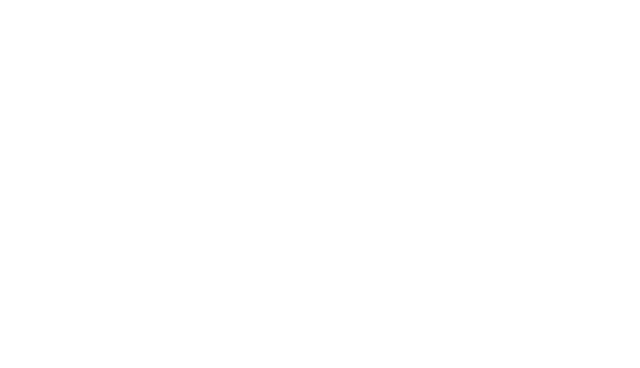
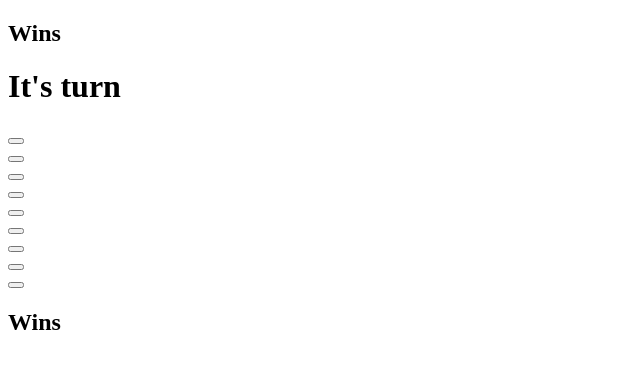
Before and after one commit to nkinsaul/ticTacToe, a plain HTML site: page index.html in a window 1280 px wide. Shown: the whole page, without its empty margins (0-640 px from the left). Drawn offline with Linux system fonts and the light colour scheme.

Commit message:
Create first HTML draft

```diff
--- a/index.html
+++ b/index.html
@@ -1 +1,49 @@
-<meta name="viewport" content="width=device-width">
+<!DOCTYPE html>
+<html lang="en-US">
+<head>
+    <meta name="viewport" content="width=device-width">
+    <link rel="styleSheet" href="styles.css">
+    <title>TicTacToe</title>
+</head>
+<body>
+    <aside>
+        <h1></h1>
+        <h1>Wins</h1>
+    </aside>
+    <main>
+        <h1>It's turn</h1>
+        <section>
+            <div>
+                <button></button>
+            </div>
+            <div>
+                <button></button>
+            </div>
+            <div>
+                <button></button>
+            </div>
+            <div>
+                <button></button>
+            </div>
+            <div>
+                <button></button>
+            </div>
+            <div>
+                <button></button>
+            </div>
+            <div>
+                <button></button>
+            </div>
+            <div>
+                <button></button>
+            </div>
+            <div>
+                <button></button>
+            </div>
+        </section>
+    </main>
+    <aside>
+        <h1></h1>
+        <h1>Wins</h1>
+    </aside>
+</body>
```
